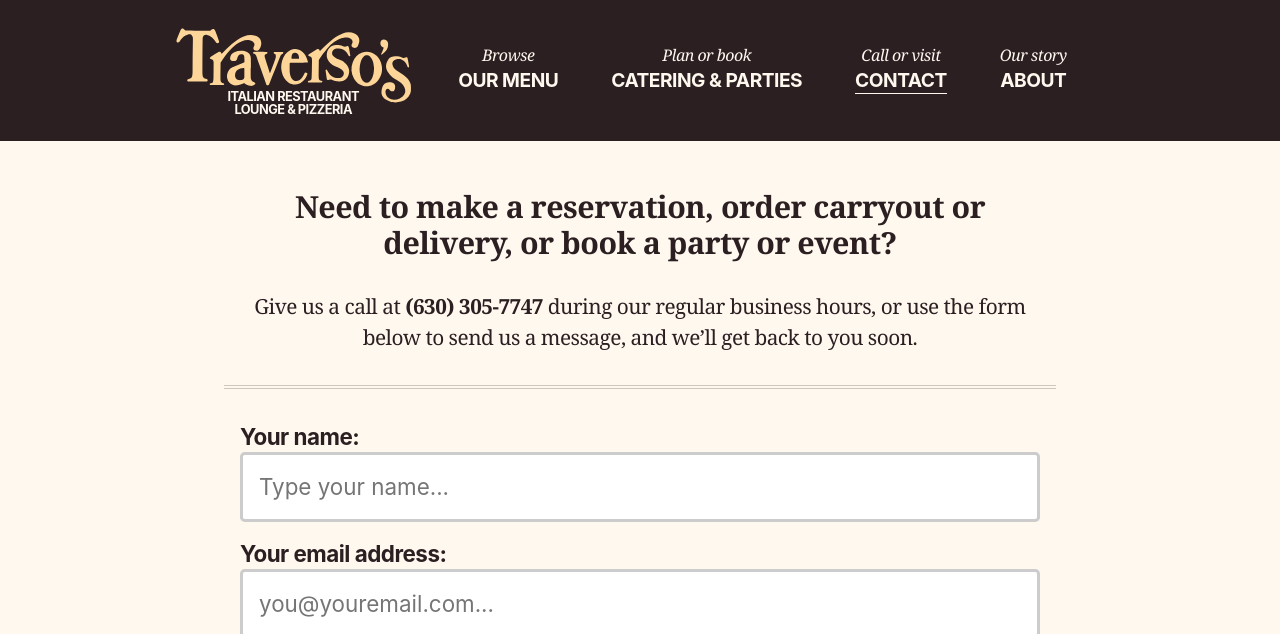
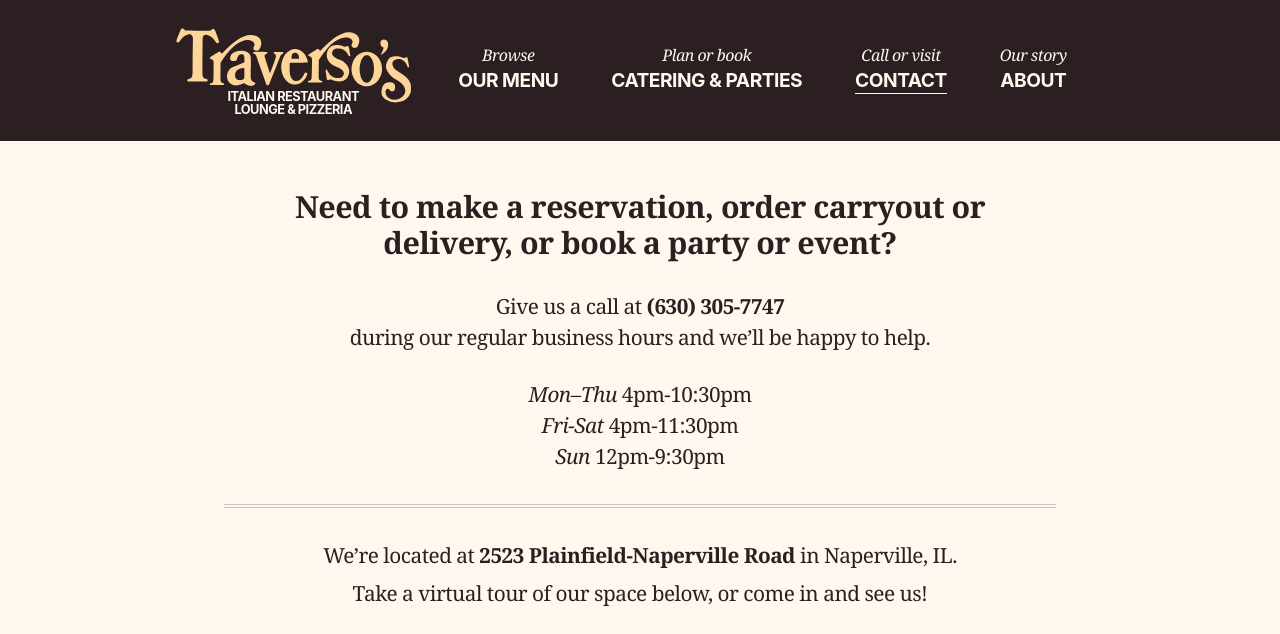
Before and after one commit to traversos/traversos.github.io, a Jekyll site: the page built from contact/index.html, in a window 1280 px wide. Shown: the top 634 px of the page. Built offline with Jekyll 4.4.1, drawn with Linux system fonts in a browser that asks for light colours; nearby versions of some CDN libraries; some of the changed text lies outside the part shown; grey boxes are pictures that could not be loaded.

Commit message:
Remove email contact form, add virtual tour, update events page

```diff
--- a/contact/index.html
+++ b/contact/index.html
@@ -6,30 +6,22 @@
   <header class="centered">
     <h1>Need to make a reservation, order carryout or delivery, or book a party or event?</h1>
   </header>
-  <article>
-    <p class="centered">
-      Give us a call at <strong>(630) 305-7747</strong> during our regular business hours, or use the form below to send us a message, and we’ll get back to you soon.</p>
+  <article class="centered">
+    <p>
+      Give us a call at <strong>(630) 305-7747</strong><br>
+      during our regular business hours and we’ll be happy to help.
     </p>
+    <ul class="home-hours">
+      <li><em>Mon–Thu</em> 4pm-10:30pm</li>
+      <li><em>Fri-Sat</em> 4pm-11:30pm</li>
+      <li><em>Sun</em> 12pm-9:30pm</li>
+    </ul>
     <hr>
-    <div class="contact__form">
-      <form action="//formspree.io/hellotraversos@gmail.com" method="POST">
-        <input type="hidden" name="_next" value="//traversosrestaurant.com/contact/thanks.html" />
-        <div>
-          <label><strong>Your name:</strong></label>
-          <input type="text" name="name" placeholder="Type your name...">
-        </div>
-        <div>
-          <label><strong>Your email address:</strong></label>
-          <input type="email" name="_replyto" placeholder="you@youremail.com...">
-        </div>
-        <div>
-          <label><strong>What can we help you with?</strong></label>
-          <textarea rows="8" name="message" placeholder="Type your message here..."></textarea>
-        </div>
-        <div>
-          <input type="submit" value="Send your message" class="cta-button">
-        </div>
-      </form>
+    <p class="push-half--bottom">We’re located at <strong>2523 Plainfield-Naperville Road</strong> in Naperville, IL.</p>
+    <p>Take a virtual tour of our space below, or come in and see us!</p>
+    <div class="video-embed">
+      <iframe src="https://www.google.com/maps/embed?pb=!1m0!3m2!1sen!2sus!4v1448029297540!6m8!1m7!1sv-b__iOn3XkAAAGuqSo-UA!2m2!1d41.71894470570969!2d-88.16782905583295!3f339.89011656236414!4f0.5483519128627421!5f0.7820865974627469" width="100%" frameborder="0" webkitallowfullscreen mozallowfullscreen allowfullscreen class="video-embed__iframe"></iframe>
     </div>
+    <br>
   </article>
 </section>
```
Also changed, not shown: events/index.html (+8 -1 lines), assets/images/partyroom.jpg (added).
